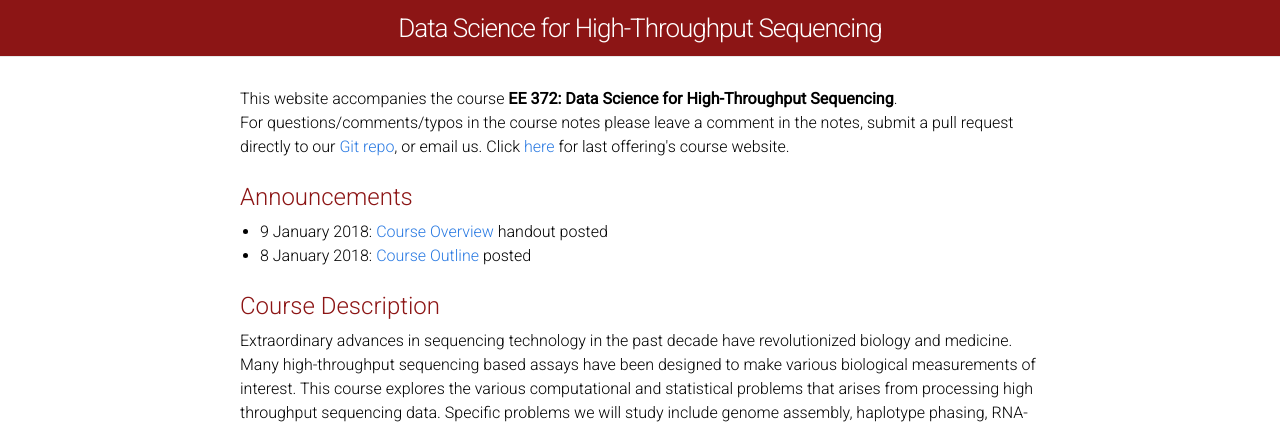
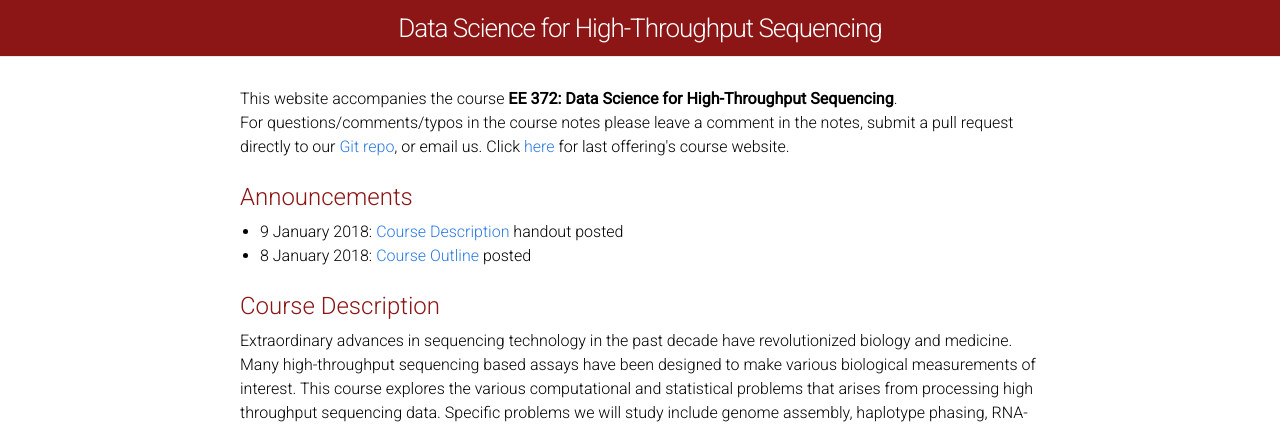
Before and after one commit to laurashen/data-science-sequencing.github.io, a Jekyll site: the page built from index.html, in a window 1280 px wide. Shown: the top 424 px of the page. Built offline with Jekyll 4.4.1, drawn with Linux system fonts in a browser that asks for light colours.

```diff
--- a/index.html
+++ b/index.html
@@ -12,7 +12,7 @@
   <div class="module-header">Announcements</div>
   <div class="materials-bullets-notopmargin">
   <ul>
-  <li>9 January 2018: <a href="/Win2018/handouts/Overview.pdf">Course Overview</a> handout posted</li>
+  <li>9 January 2018: <a href="/Win2018/handouts/Overview.pdf">Course Description</a> handout posted</li>
   <li>8 January 2018: <a href="/Win2018/lectures/lecture0/">Course Outline</a> posted</li>
   </ul>
 </div>
```
